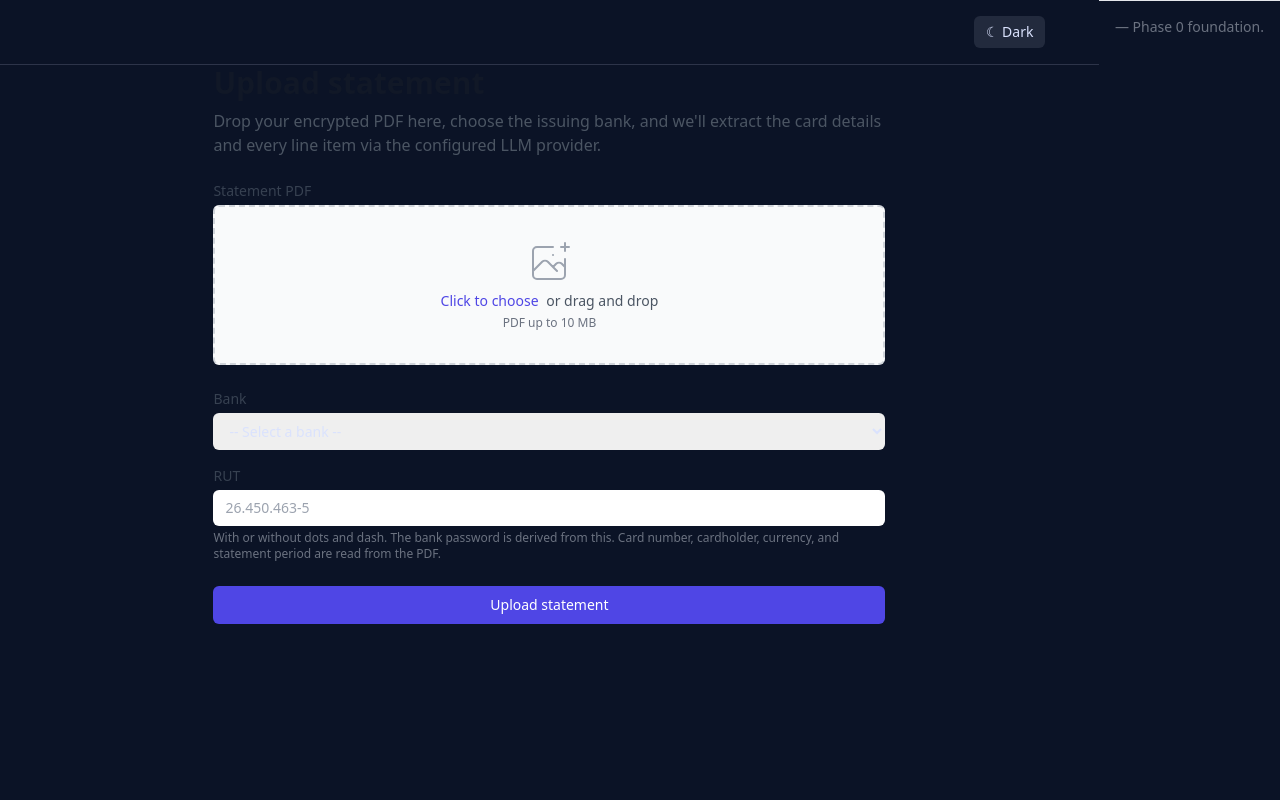
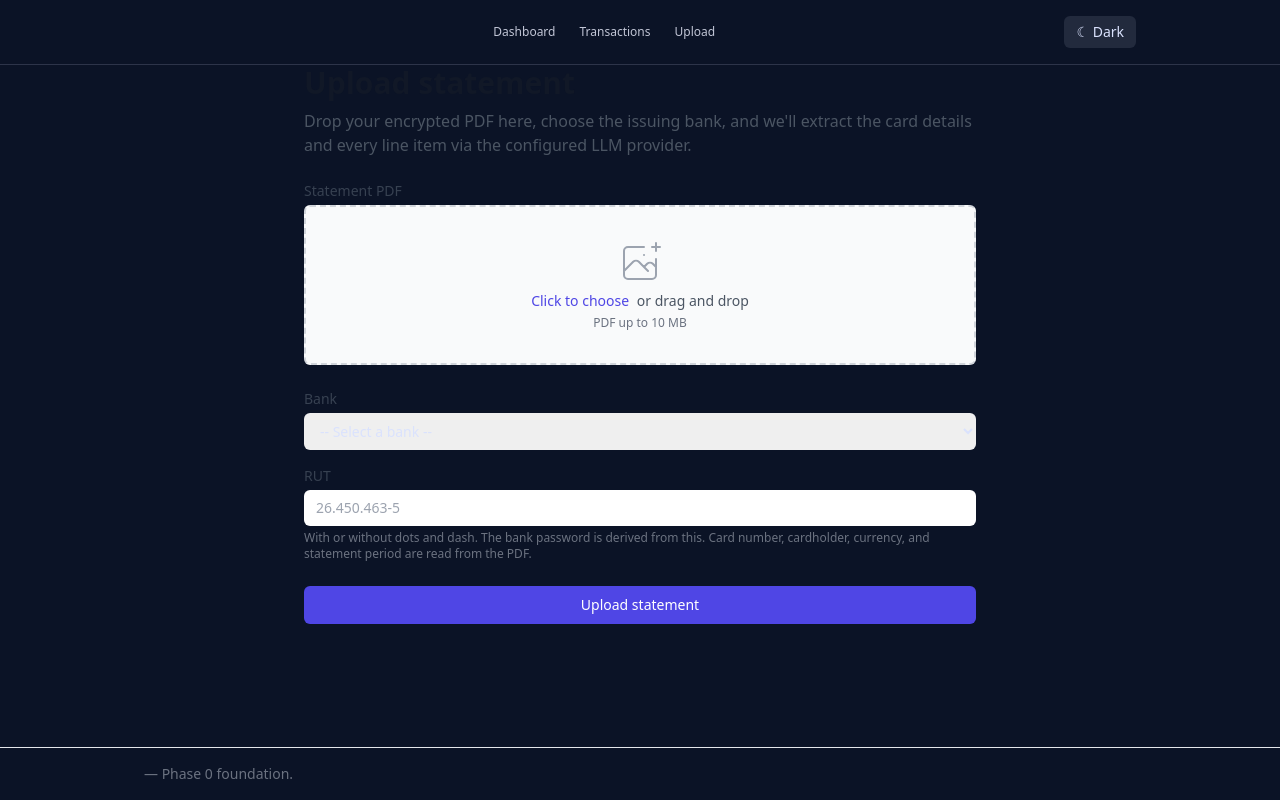
Before and after one commit to tadevshi/finhealth, a Python web app: template app/web/templates/upload.html in a window 1280 px wide. Run offline with Jinja, Linux system fonts and the light colour scheme; the template is opened without the code that fills it, so the values that code supplies are empty; some libraries are stand-ins or nearby versions.

Commit message:
fix(ui): repair filters layout and navigation

```diff
--- a/app/web/router.py
+++ b/app/web/router.py
@@ -129,6 +129,10 @@ async def _query_transactions(
         # ``func.lower`` on both sides so the SQL is portable.
         needle = f"%{description.lower()}%"
         query = query.where(func.lower(Transaction.description).like(needle))
+    # The form's "All" option serialises as ``currency=``; FastAPI binds
+    # that empty value as an empty string, which means "no currency filter".
+    if currency == "":
+        currency = None
     if currency is not None:
         query = query.where(Transaction.currency == currency)
 
--- a/app/web/templates/base.html
+++ b/app/web/templates/base.html
@@ -195,19 +195,45 @@
          :class="{% block sidebar_classes %}{% endblock %}">
         {% block topbar %}
         <header class="border-b border-border bg-canvas">
-            <div class="max-w-5xl mx-auto px-4 py-4 flex items-center justify-between">
-                <a href="/" class="text-xl font-semibold text-text-primary">
+            <div class="max-w-5xl mx-auto flex flex-wrap items-center justify-between gap-x-4 gap-y-3 px-4 py-4">
+                <a href="/" class="order-1 text-xl font-semibold text-text-primary">
                     {{ app_name }}
                 </a>
+                {% set current_path = request.url.path %}
+                <nav class="order-3 flex w-full items-center gap-1 overflow-x-auto sm:order-2 sm:w-auto"
+                     aria-label="Primary navigation"
+                     data-testid="shared-navigation">
+                    <a href="/dashboard"
+                       {% if current_path == '/dashboard' %}aria-current="page"{% endif %}
+                       data-testid="shared-nav-link"
+                       class="whitespace-nowrap rounded-md px-2.5 py-1.5 text-xs
+                              {% if current_path == '/dashboard' %}bg-accent/15 font-semibold text-accent-light ring-1 ring-accent/30{% else %}font-medium text-text-secondary hover:bg-surface-container-high hover:text-text-primary{% endif %}">
+                        Dashboard
+                    </a>
+                    <a href="/transactions"
+                       {% if current_path == '/transactions' %}aria-current="page"{% endif %}
+                       data-testid="shared-nav-link"
+                       class="whitespace-nowrap rounded-md px-2.5 py-1.5 text-xs
+                              {% if current_path == '/transactions' %}bg-accent/15 font-semibold text-accent-light ring-1 ring-accent/30{% else %}font-medium text-text-secondary hover:bg-surface-container-high hover:text-text-primary{% endif %}">
+                        Transactions
+                    </a>
+                    <a href="/upload"
+                       {% if current_path == '/upload' %}aria-current="page"{% endif %}
+                       data-testid="shared-nav-link"
+                       class="whitespace-nowrap rounded-md px-2.5 py-1.5 text-xs
+                              {% if current_path == '/upload' %}bg-accent/15 font-semibold text-accent-light ring-1 ring-accent/30{% else %}font-medium text-text-secondary hover:bg-surface-container-high hover:text-text-primary{% endif %}">
+                        Upload
+                    </a>
+                </nav>
                 <button
                     type="button"
                     data-testid="dark-mode-toggle"
                     aria-label="Toggle dark mode"
-                    class="px-3 py-1.5 rounded-md text-sm font-medium
+                    class="order-2 shrink-0 px-3 py-1.5 rounded-md text-sm font-medium
                            bg-surface-container-high hover:bg-surface-container-higher
                            text-text-primary
                            focus:outline-none focus:ring-2 focus:ring-offset-2
-                           focus:ring-accent"
+                           focus:ring-accent sm:order-3"
                     @click="toggle()"
                     x-text="isDark ? '☀ Light' : '☾ Dark'"
                 ></button>
@@ -217,15 +243,15 @@
         <main class="flex-1">
             {% block content %}{% endblock %}
         </main>
-    </div>
 
-    {# --- Footer (optional but cheap) ------------------------------------ #}
+        {# --- Footer (optional but cheap) -------------------------------- #}
         {% block dashboard_footer %}
-    <footer class="border-t border-gray-200 dark:border-gray-700">
+        <footer class="w-full shrink-0 border-t border-gray-200 dark:border-gray-700">
             <div class="max-w-5xl mx-auto px-4 py-4 text-sm text-gray-500 dark:text-gray-400">
                 {{ app_name }} &mdash; Phase 0 foundation.
             </div>
         </footer>
         {% endblock %}
+    </div>
 </body>
 </html>
```
Also changed, not shown: tests/test_web_phase1.py (+87 -0 lines), tests/test_web_phase3.py (+2 -0 lines). Lines whose indentation alone changed are shown as unchanged.
